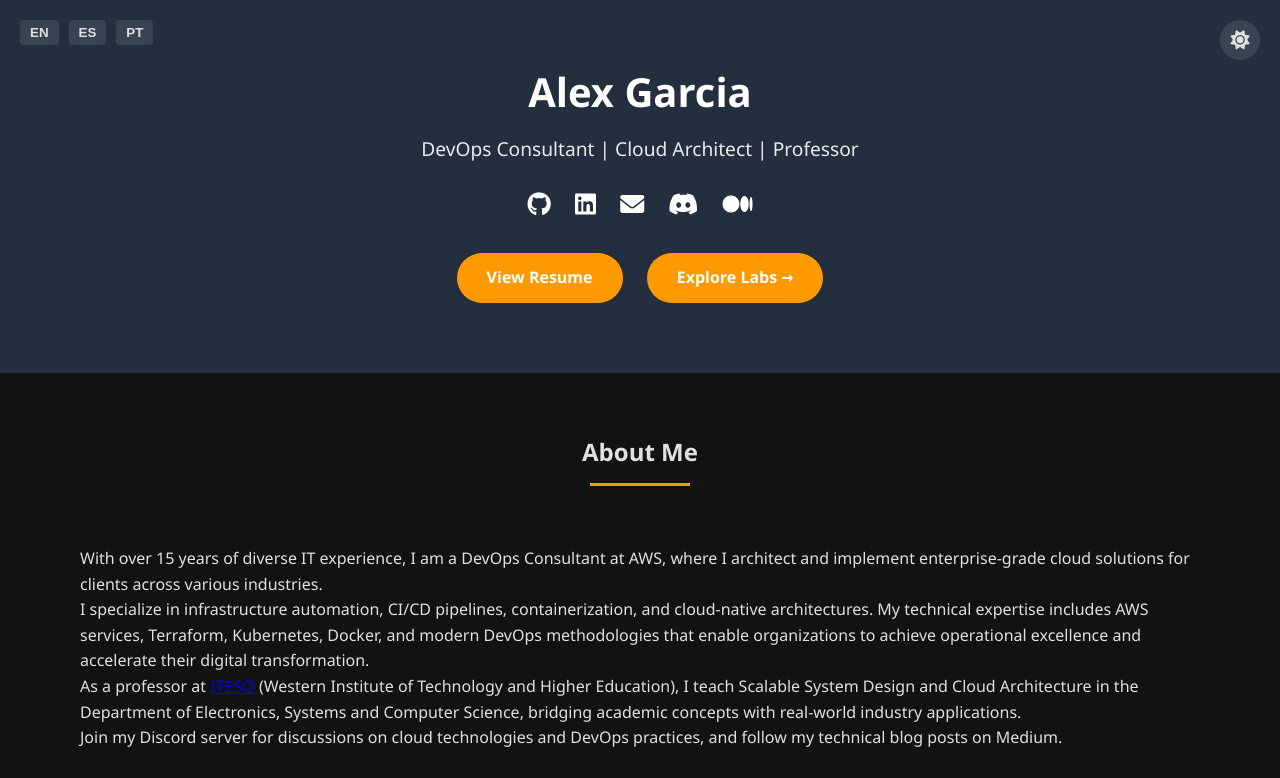
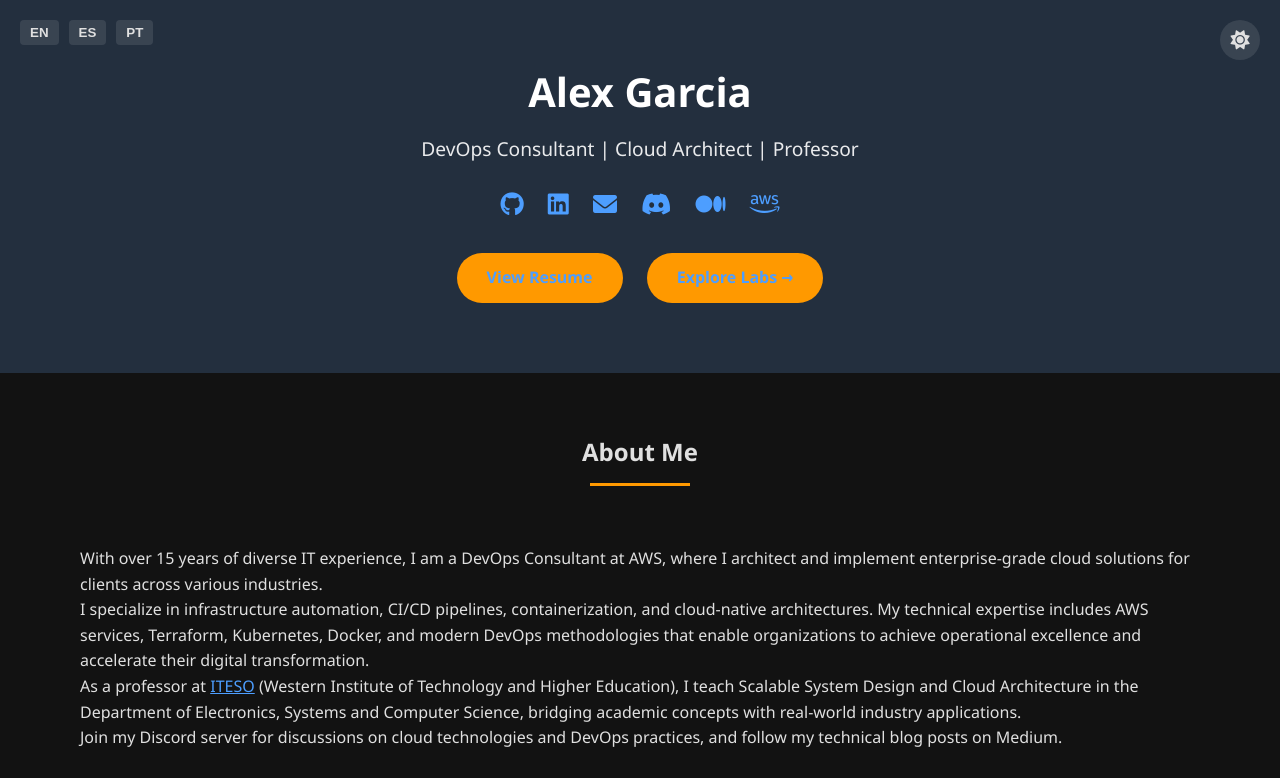
Before and after one commit to gamaware/cloud-devops-labs-index, a plain HTML site: page index.html in a window 1280 px wide. Both pictures are taken after a click on the button 1240 px from the left and 40 px from the top of the page. Shown: the top 778 px of the page. Drawn offline with Linux system fonts and the light colour scheme.

Commit message:
Add Amazon Q attribution, fix email link, add System Design tags, improve dark mode contrast

```diff
--- a/index.html
+++ b/index.html
@@ -54,6 +54,12 @@
 
         body.dark-mode .timeline-item .date {
             color: #aaa;
+        }
+
+        /* Dark mode link color adjustment for better contrast */
+        body.dark-mode a,
+        body.dark-mode .project-link {
+            color: #4d9eff;
         }
 
         /* Theme toggle */
@@ -423,6 +429,7 @@
                 <a href="mailto:gamaware@gmail.com"><i class="fas fa-envelope"></i></a>
                 <a href="https://discord.gg/GpuUyg5g" target="_blank"><i class="fab fa-discord"></i></a>
                 <a href="https://medium.com/@gamaware" target="_blank"><i class="fab fa-medium"></i></a>
+                <a href="https://aws.amazon.com/q/" target="_blank" title="This website was created with Amazon Q"><i class="fab fa-aws"></i></a>
             </div>
             <div>
                 <a href="https://alexgarcia.info/" class="cta-button">View Resume</a>
@@ -544,6 +551,7 @@
                             <span class="project-tag">AWS CLI</span>
                             <span class="project-tag">CloudFormation</span>
                             <span class="project-tag">Docker</span>
+                            <span class="project-tag">System Design</span>
                         </div>
                         <a href="https://github.com/gamaware/cloud-devops-labs-100" class="project-link">Explore Labs →</a>
                     </div>
@@ -557,6 +565,7 @@
                             <span class="project-tag">GitHub Actions</span>
                             <span class="project-tag">AWS CDK</span>
                             <span class="project-tag">EKS</span>
+                            <span class="project-tag">System Design</span>
                         </div>
                         <a href="https://github.com/gamaware/cloud-devops-labs-200" class="project-link">Explore Labs →</a>
                     </div>
@@ -570,6 +579,7 @@
                             <span class="project-tag">GitOps</span>
                             <span class="project-tag">Observability</span>
                             <span class="project-tag">Security</span>
+                            <span class="project-tag">System Design</span>
                         </div>
                         <a href="https://github.com/gamaware/cloud-devops-labs-300" class="project-link">Explore Projects →</a>
                     </div>
@@ -583,6 +593,7 @@
                             <span class="project-tag">Bedrock</span>
                             <span class="project-tag">Platform Engineering</span>
                             <span class="project-tag">Multi-Region</span>
+                            <span class="project-tag">System Design</span>
                         </div>
                         <a href="https://github.com/gamaware/cloud-devops-labs-400" class="project-link">Explore Projects →</a>
                     </div>
@@ -595,6 +606,7 @@
         <div class="container">
             <p>&copy; 2025 Alex Garcia. All rights reserved.</p>
             <p class="disclaimer">Disclaimer: All views and opinions expressed on this website and in my GitHub repositories are my own and do not represent the opinions of my employer.</p>
+            <p class="amazon-q-credit" style="margin-top: 15px; font-size: 0.9rem;">This website was created with <a href="https://aws.amazon.com/q/" target="_blank">Amazon Q</a></p>
             <p class="carpe-diem" style="font-style: italic; margin-top: 20px; font-size: 1rem; letter-spacing: 2px; opacity: 0.8;">Carpe Diem</p>
         </div>
     </footer>
@@ -675,7 +687,8 @@
                 exploreLabs: "Explore Labs →",
                 exploreProjects: "Explore Projects →",
                 copyright: "© 2025 Alex Garcia. All rights reserved.",
-                carpeDiem: "Carpe Diem"
+                carpeDiem: "Carpe Diem",
+                amazonQCredit: "This website was created with Amazon Q"
             },
             es: {
                 aboutMe: "Sobre Mí",
@@ -722,7 +735,8 @@
                 exploreLabs: "Explorar Labs →",
                 exploreProjects: "Explorar Proyectos →",
                 copyright: "© 2025 Alex Garcia. Todos los derechos reservados.",
-                carpeDiem: "Carpe Diem"
+                carpeDiem: "Carpe Diem",
+                amazonQCredit: "Este sitio web fue creado con Amazon Q"
             },
             pt: {
                 aboutMe: "Sobre Mim",
@@ -769,7 +783,8 @@
                 exploreLabs: "Explorar Labs →",
                 exploreProjects: "Explorar Projetos →",
                 copyright: "© 2025 Alex Garcia. Todos os direitos reservados.",
-                carpeDiem: "Carpe Diem"
+                carpeDiem: "Carpe Diem",
+                amazonQCredit: "Este site foi criado com Amazon Q"
             }
         };
 
@@ -878,6 +893,7 @@
             // Translate footer
             document.querySelector('footer p:first-child').textContent = translations[lang].copyright;
             document.querySelector('.disclaimer').textContent = translations[lang].disclaimer;
+            document.querySelector('.amazon-q-credit').innerHTML = translations[lang].amazonQCredit + ' <a href="https://aws.amazon.com/q/" target="_blank">Amazon Q</a>';
             document.querySelector('.carpe-diem').textContent = translations[lang].carpeDiem;
         }
 
```
